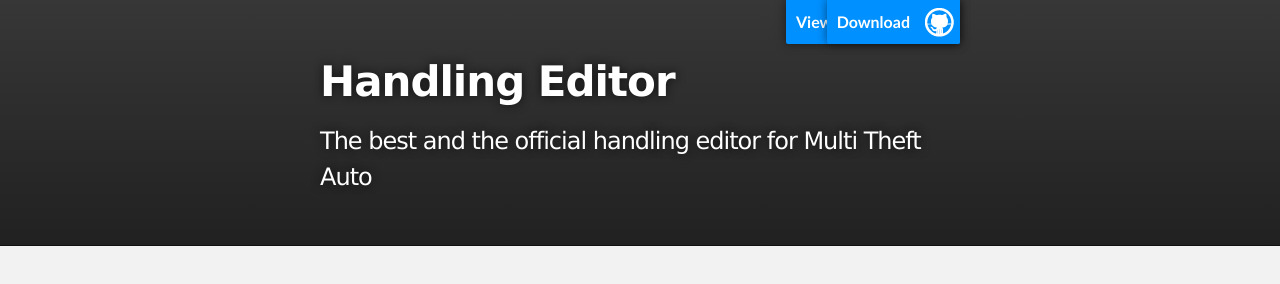
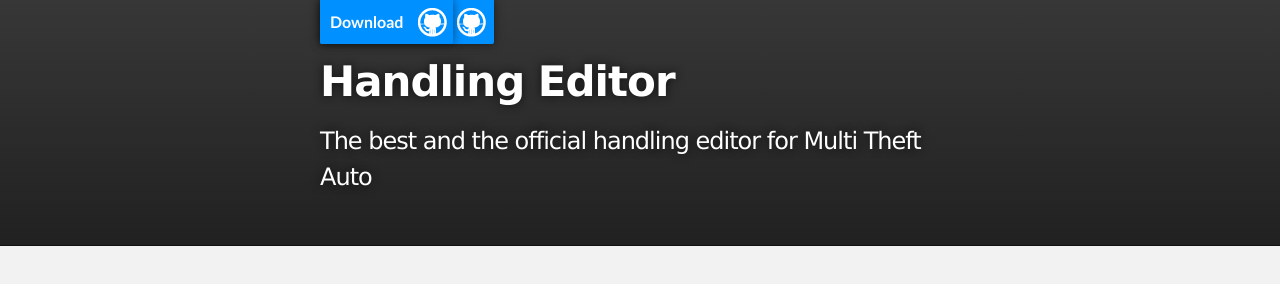
Before and after one commit to hedit/hedit.github.io, a plain HTML site: page index.html in a window 1280 px wide. Shown: the top 284 px of the page. Drawn offline with Linux system fonts and the light colour scheme; grey boxes are pictures that could not be loaded.

Commit message:
Remove #forkme_banner right

```diff
--- a/stylesheets/stylesheet.css
+++ b/stylesheets/stylesheet.css
@@ -275,7 +275,6 @@
   display: block;
   position: absolute;
   top:0;
-  right: 10px;
   z-index: 10;
   padding: 10px 50px 10px 10px;
   color: #fff;
```
